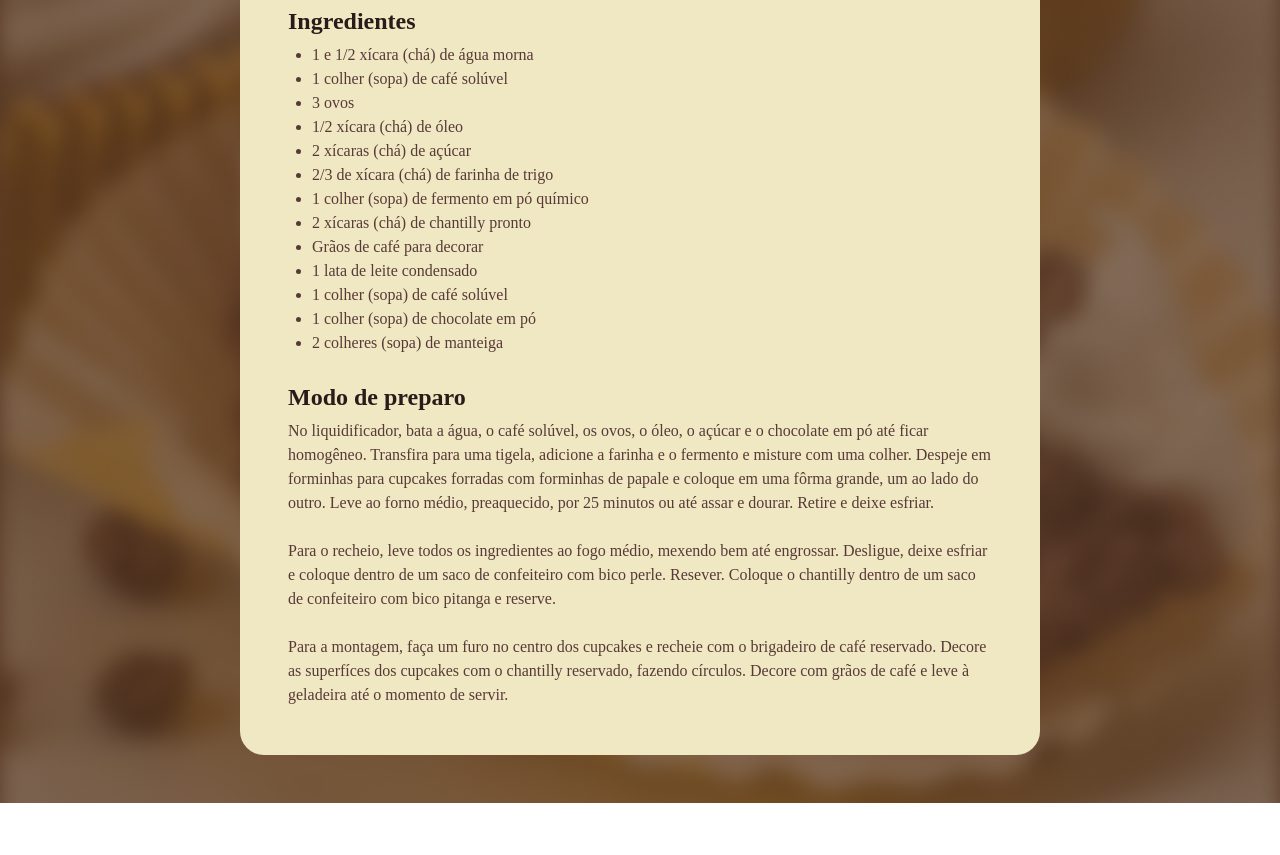
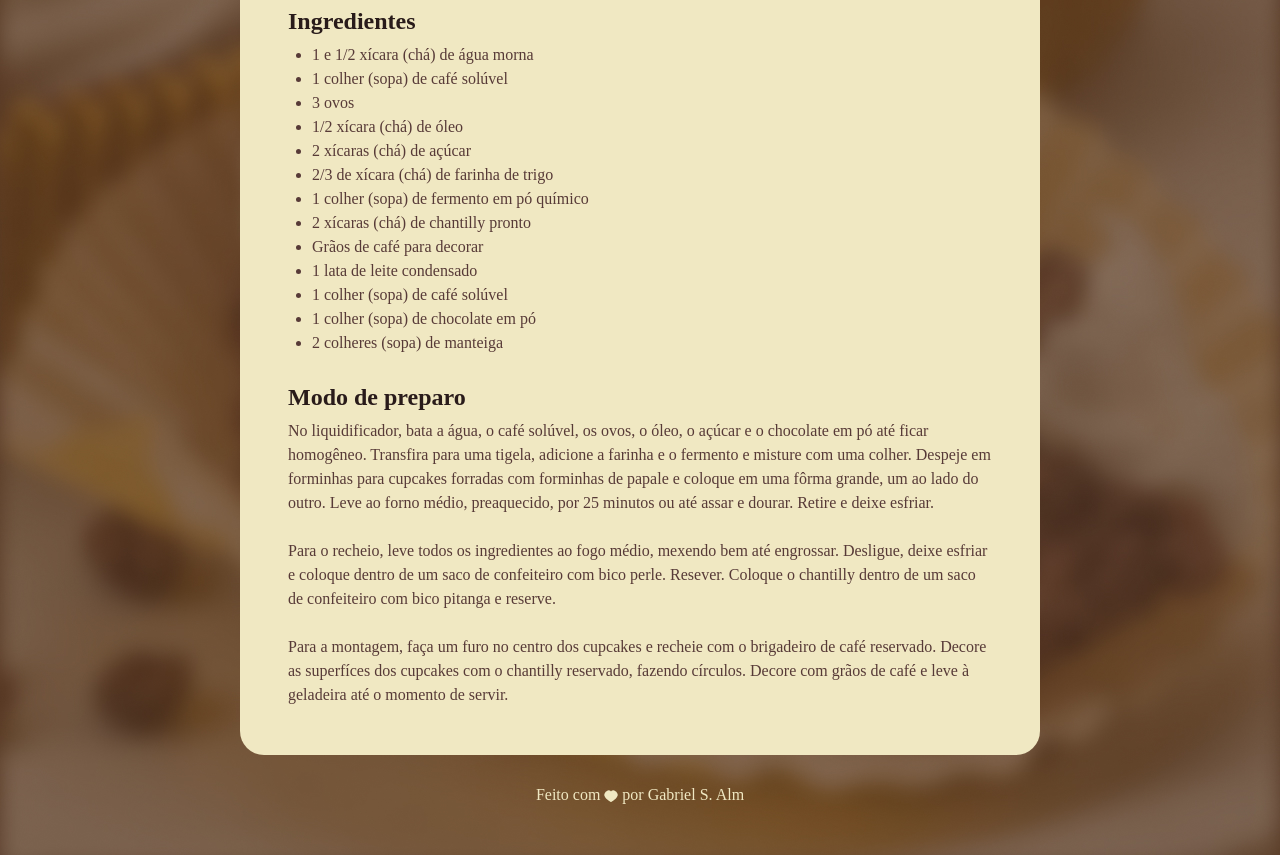
Before and after one commit to GabrielSAlm1/receita-cupcake, a plain HTML site: page index.html in a window 1280 px wide. Shown: the part 720-1575 px from the top of the page. Before the commit the page ends 1523 px from the top, so only its background shows below. Drawn offline with Linux system fonts and the light colour scheme; a web font is replaced by a local one.

Commit message:
adicionando footer

```diff
--- a/index.html
+++ b/index.html
@@ -74,5 +74,9 @@
         </section>
       </main>
     </div>
+
+    <footer>
+      Feito com <img src="assets/heart.svg" alt="Coração" /> por Gabriel S. Alm
+    </footer>
   </body>
 </html>
--- a/style.css
+++ b/style.css
@@ -20,7 +20,7 @@ body {
   padding: 24px;
   background-color: #f0e8c2;
   border-radius: 24px;
-  margin: 48px auto;
+  margin: 48px auto 28px;
 }
 
 img {
@@ -58,3 +58,13 @@ h2 {
 ul {
   padding-left: 24px;
 }
+
+footer {
+  color: #f0e8c2;
+  text-align: center;
+  padding-bottom: 48px;
+}
+
+footer img {
+  vertical-align: middle;
+}
```
